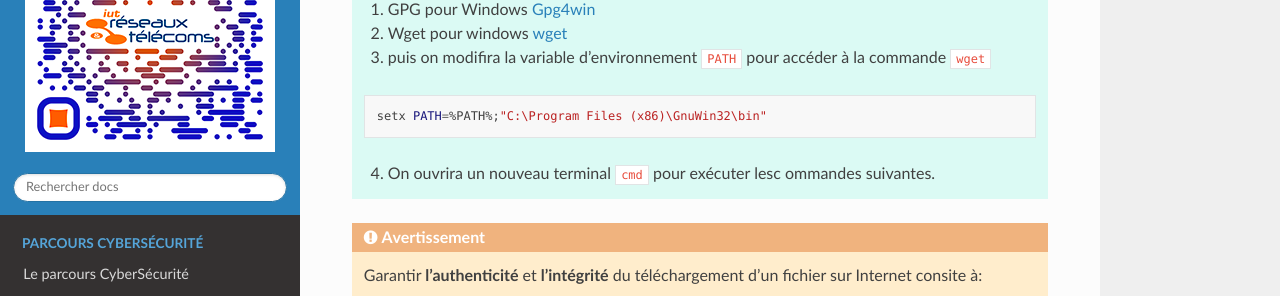
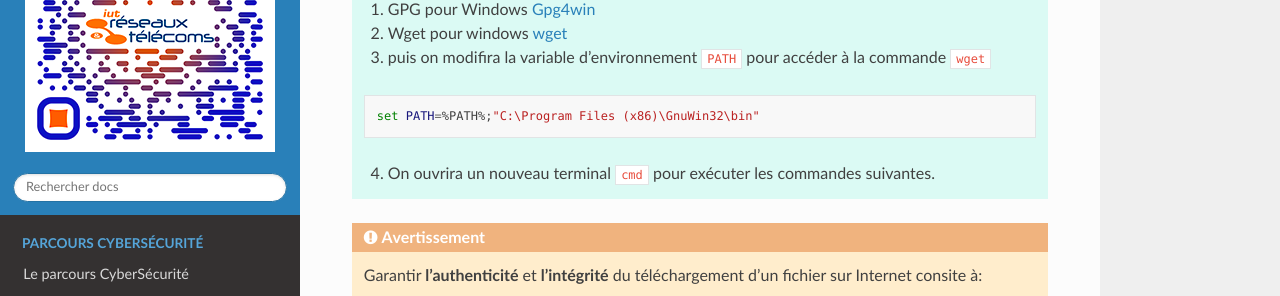
Before and after one commit to FPeyrard/CyberSecurite_BUT_RT, a Sphinx documentation site: the page built from docs/source/parcourscyber/ressources/outils.rst, in a window 1280 px wide and 900 px high, scrolled down 1057 px. Shown: the part 151-447 px from the top of the window. Built offline with Sphinx 7.4.7 and the Read the Docs theme 2.0.0, drawn with Linux system fonts in a browser that asks for light colours.

Commit message:
Update outils.rst

```diff
--- a/docs/source/parcourscyber/ressources/outils.rst
+++ b/docs/source/parcourscyber/ressources/outils.rst
@@ -37,8 +37,8 @@ Vous pouvez télécharger `Kali Linux sur le site officiel <https://www.kali.org
 
 	.. code-block:: bash
 
-		setx PATH=%PATH%;"C:\Program Files (x86)\GnuWin32\bin"
-	4. On ouvrira un nouveau terminal ``cmd`` pour exécuter lesc ommandes suivantes.
+		set PATH=%PATH%;"C:\Program Files (x86)\GnuWin32\bin"
+	4. On ouvrira un nouveau terminal ``cmd`` pour exécuter les commandes suivantes.
 
 .. warning:: Garantir **l'authenticité** et **l'intégrité** du téléchargement d'un fichier sur Internet consite à:
 
```
